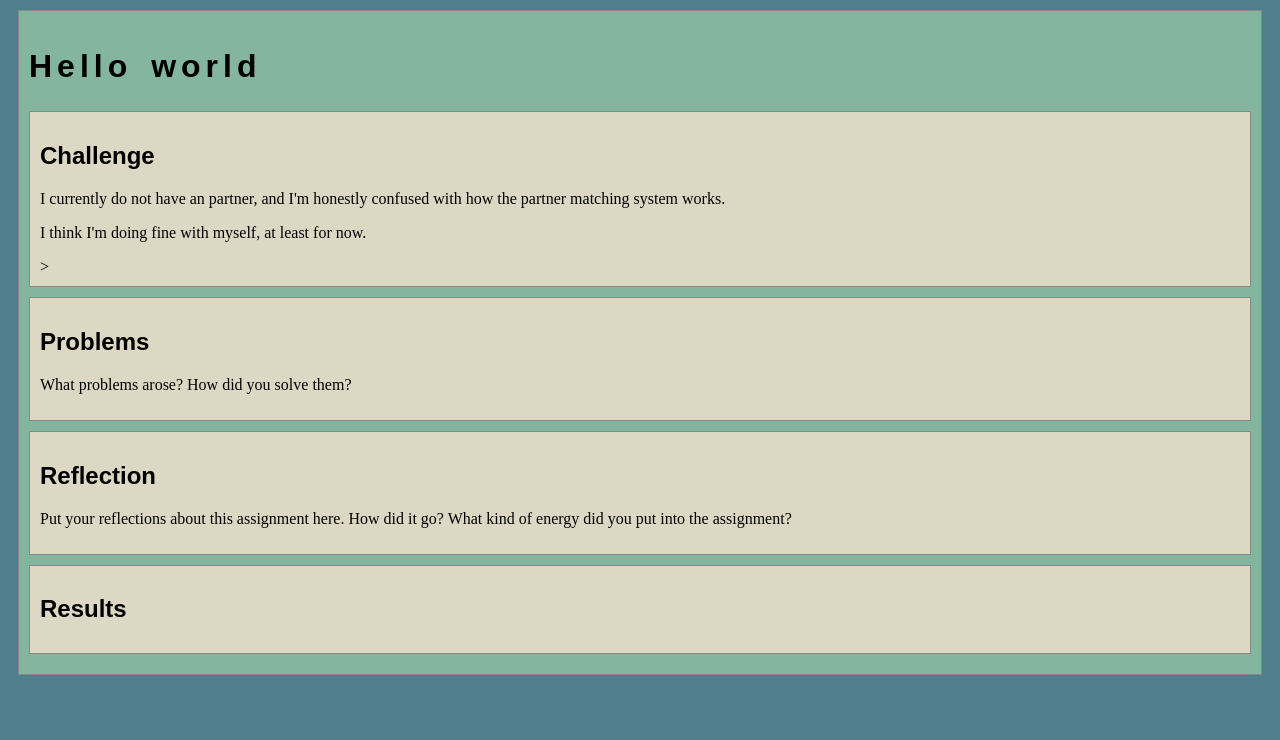
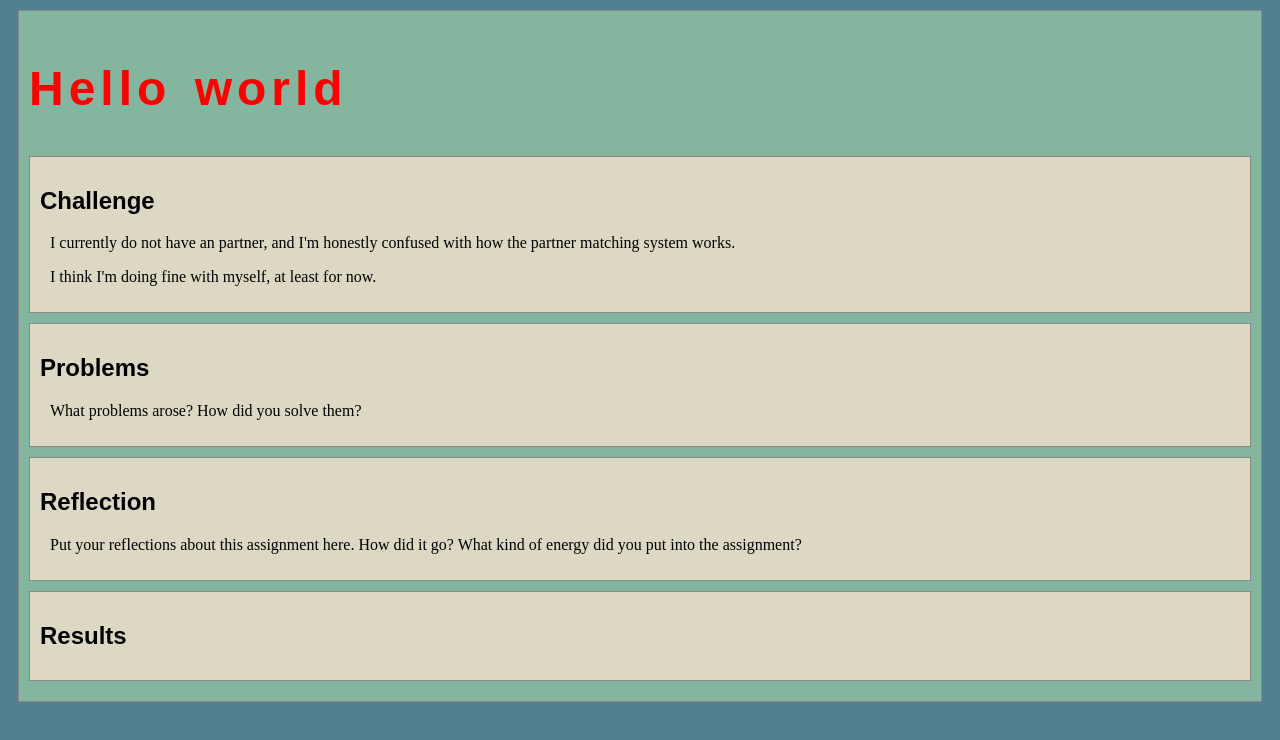
Before and after one commit to isugimot/art101, a plain HTML site: page lab2/index.html in a window 1280 px wide. Drawn offline with nearby package versions, Linux system fonts and the light colour scheme.

Commit message:
Random changes
Did something for Lab2

```diff
--- a/lab2/css/lab.css
+++ b/lab2/css/lab.css
@@ -7,3 +7,12 @@
     border: solid 1px #888;
     background-color: #DDD8C4;
   }
+
+h1{
+  color: red;
+  font-size: 300%;
+}
+p{
+  font-family: "comic sans";
+  text-indent: 10px;
+}
--- a/lab2/index.html
+++ b/lab2/index.html
@@ -27,7 +27,7 @@
 			<div class="minor-section">
 					<h2>Challenge</h2>
 					<p>I currently do not have an partner, and I'm honestly confused with how the partner matching system works.</p>
-					<p> I think I'm doing fine with myself, at least for now.</p>>
+					<p> I think I'm doing fine with myself, at least for now.</p>
 			</div>
 
 			<div class="minor-section">
```
